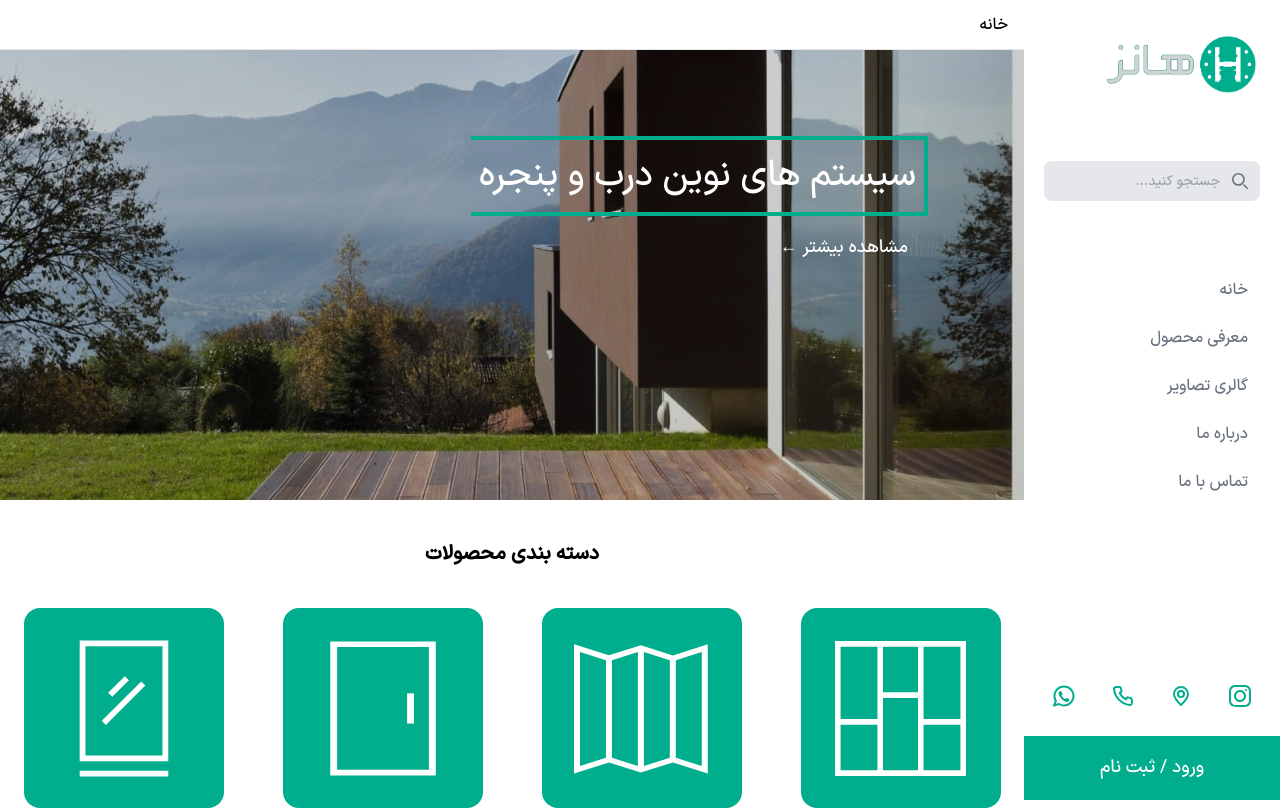
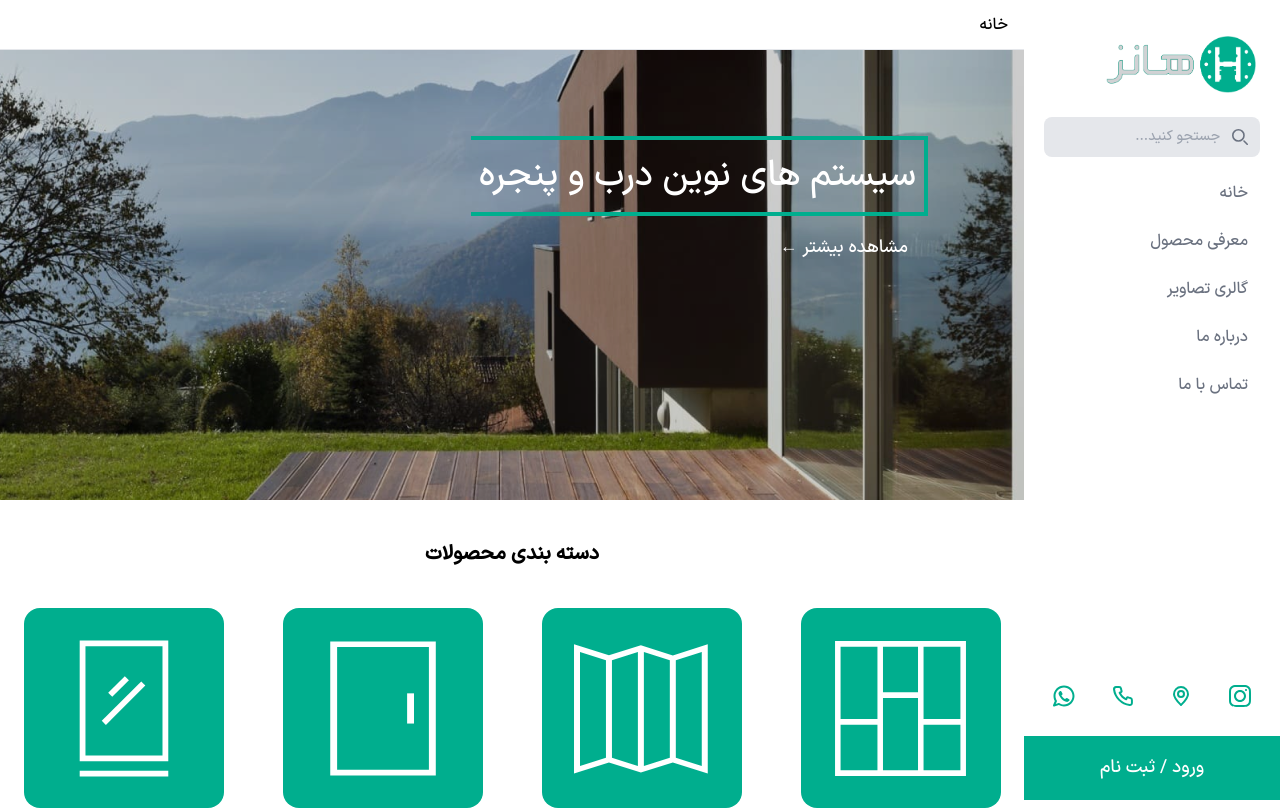
Before and after one commit to zahra-hsb/hanz-, a Next.js app: page / in a window 1280 px wide. Shown: the top 810 px of the page. Built offline with nearby package versions, Linux system fonts and the light colour scheme.

Commit message:
edit sidebar

```diff
--- a/src/components/layout/Sidebar/utils-sidebar/SidebarComponents.jsx
+++ b/src/components/layout/Sidebar/utils-sidebar/SidebarComponents.jsx
@@ -7,7 +7,7 @@ import Social from './Social';
 import Login from './Login';
 import { toggleOverflow } from '@/components/utils';
 
-const SidebarComponents = ({setSidebarShow}) => {
+const SidebarComponents = ({ setSidebarShow }) => {
 
     // const router = useRouter();
     const [selectedTab, setSelectedTab] = useState(null);
@@ -34,6 +34,7 @@ const SidebarComponents = ({setSidebarShow}) => {
 
     return (
         <div className='flex flex-col justify-between fixed top-0 right-0 z-50 w-full lg:w-64 h-screen bg-white'>
+            <div>
                 <div className='flex justify-between items-end'>
                     <Logo />
 
@@ -42,12 +43,13 @@ const SidebarComponents = ({setSidebarShow}) => {
                         toggleOverflow()
                     }}>+</div>
                 </div>
-            <div className="flex px-5 mt-[-70px] w-full">
+                <div className="flex px-5 mt-6 w-full">
                     <Search />
                 </div>
 
-            <div class="px-3 pb-4 mt-[-70px] overflow-y-auto">
+                <div class="px-3 pb-4 mt-4 overflow-y-auto">
                     <Menu selectedTab={selectedTab} setSelectedTab={setSelectedTab} handleTabClick={handleTabClick} />
+                </div>
             </div>
 
             <div>
```
Lines whose indentation alone changed are shown as unchanged.
